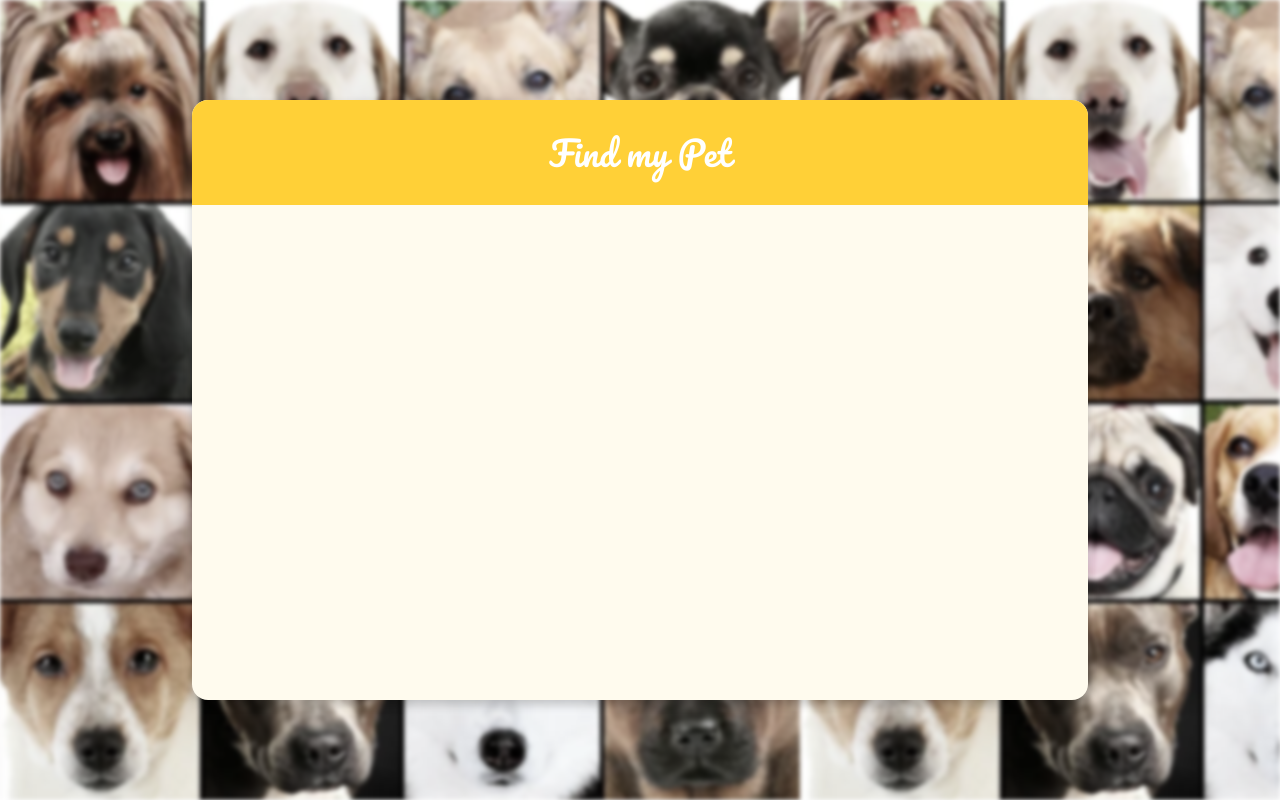
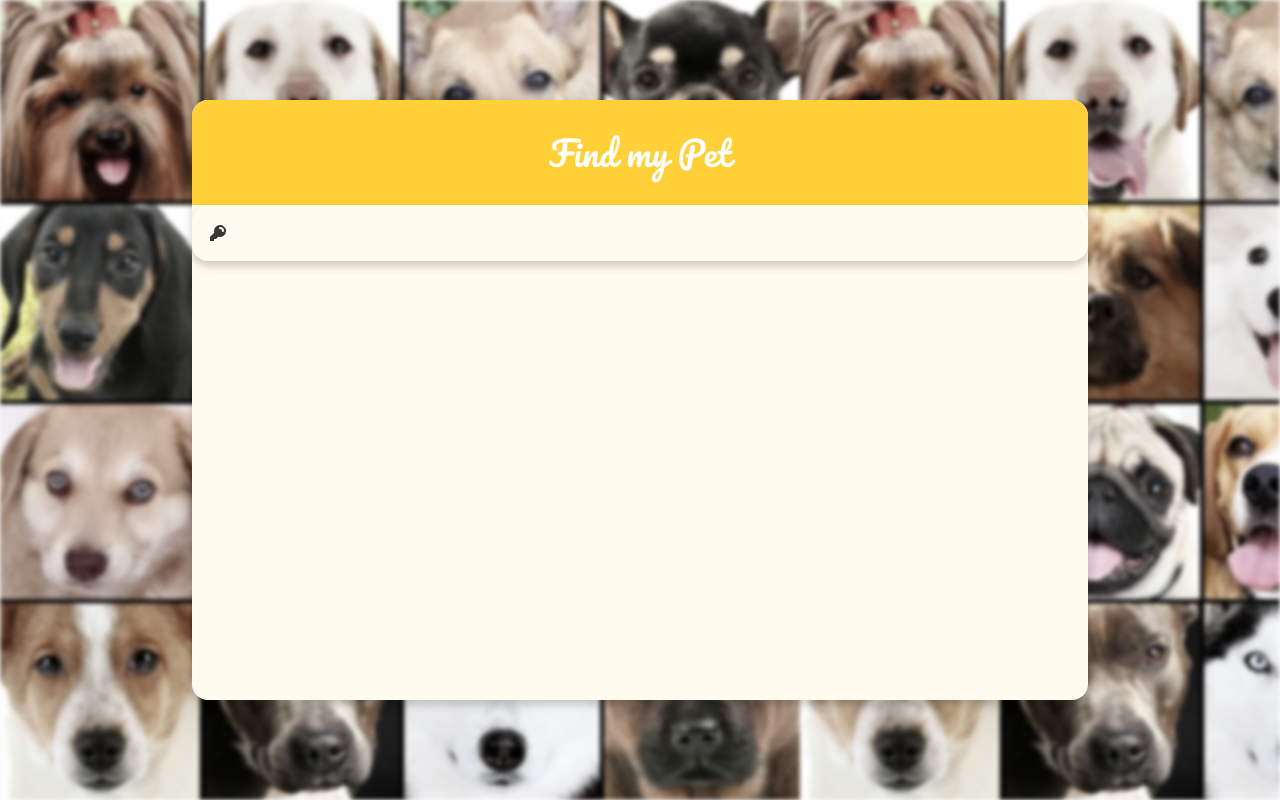
Before and after one commit to sebasg2399/find-my-pet-app, a React (Create React App) app in the folder find_my_pet_frontend/: page / in a window 1280 px wide. Built offline with nearby package versions, Linux system fonts and the light colour scheme.

Commit message:
basic input implemented

```diff
--- a/find_my_pet_frontend/src/assets/global/global.ts
+++ b/find_my_pet_frontend/src/assets/global/global.ts
@@ -1,4 +1,5 @@
 import { css } from "@emotion/react";
+import { colors } from "assets/colors";
 import { typography } from "assets/typography";
 import { fonts } from "../fonts";
 export const global = css`
@@ -6,7 +7,8 @@ export const global = css`
     margin: 0;
     padding: 0;
     box-sizing: border-box;
-    font-family: ${fonts.primary};
+    font-family: ${fonts.secondary};
+    color: ${colors.gray.dark};
   }
   #root {
     position: relative;
--- /dev/null
+++ b/find_my_pet_frontend/src/components/UI/Input.tsx
@@ -0,0 +1,36 @@
+import styled from "@emotion/styled";
+import React, { InputHTMLAttributes } from "react";
+import { shadows } from "assets";
+
+interface InputProps extends InputHTMLAttributes<HTMLInputElement> {
+  leftIcon?: JSX.Element;
+  rightIcon?: JSX.Element;
+}
+
+const InputContainer = styled.div`
+  background-color: transparent;
+  padding: 1rem;
+  border-radius: 1rem;
+  box-shadow: ${shadows.elevation1};
+  display: flex;
+  align-items: center;
+  gap: 1rem;
+  z-index: 0;
+  backdrop-filter: blur(1px);
+`;
+
+const StyledInput = styled.input<InputProps>`
+  background-color: transparent;
+  border: none;
+  outline: none;
+  z-index: 1;
+`;
+
+export const Input = ({ leftIcon, ...props }: InputProps) => {
+  return (
+    <InputContainer>
+      {leftIcon!}
+      <StyledInput {...props} />
+    </InputContainer>
+  );
+};
--- a/find_my_pet_frontend/src/pages/LoginPage.tsx
+++ b/find_my_pet_frontend/src/pages/LoginPage.tsx
@@ -1,6 +1,8 @@
 import styled from "@emotion/styled";
 import { colors, fonts, shadows } from "assets";
 import React from "react";
+import { HiKey } from "react-icons/hi";
+import { Input } from "../components/UI/Input";
 
 const StyledMain = styled.main`
   background-color: ${colors.yellow.light};
@@ -15,11 +17,11 @@ const Header = styled.header`
   display: flex;
   align-items: center;
   padding: 2rem;
-  color: white;
   background-color: ${colors.yellow.regular};
   justify-content: center;
-  & h4{
+  & h4 {
     font-family: ${fonts.pacific};
+    color: white;
   }
 `;
 export const LoginPage = () => {
@@ -28,6 +30,9 @@ export const LoginPage = () => {
       <Header>
         <h4>Find my Pet</h4>
       </Header>
+      <form action="">
+        <Input type={"password"} leftIcon={<HiKey />} />
+      </form>
     </StyledMain>
   );
 };
```
